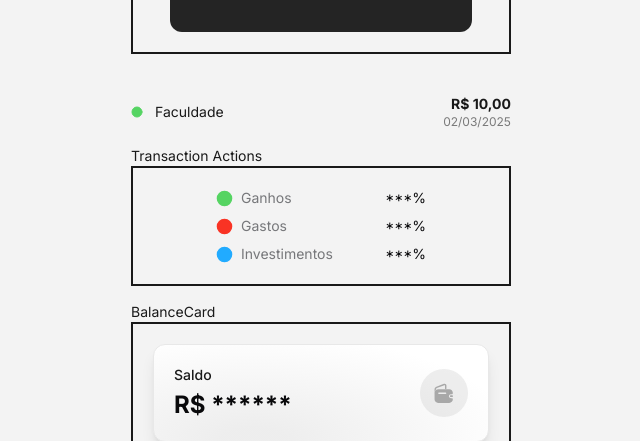
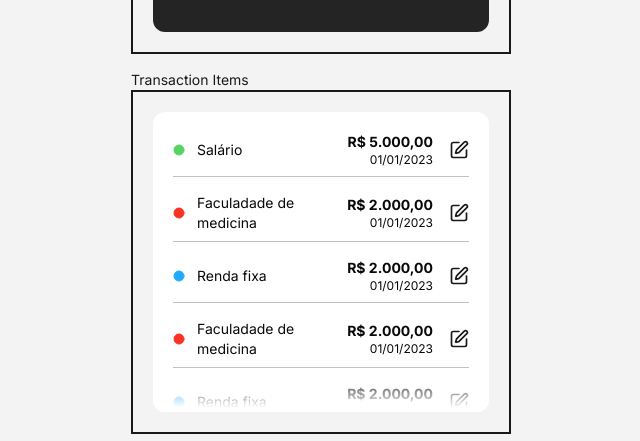
Before and after one commit to jaksondeoliveiramartins/fsc-labs-simple-finance, a Next.js app: page /tests in a window 1280 px wide. Shown: the part 396-837 px from the top of the page, without its empty margins (319-959 px from the left). Built offline with nearby package versions, Linux system fonts and the light colour scheme; no server answers.

Commit message:
refactor: adjust components for transaction registration

```diff
--- a/app/_components/TransactionActions.tsx
+++ b/app/_components/TransactionActions.tsx
@@ -10,7 +10,7 @@ import { DialogOverlay } from "@radix-ui/react-dialog";
 export default function TransactionActions() {
   const [open, setOpen] = useState(false);
   return (
-    <div className="rounded-[12px] bg-[#242424] px-[30px] py-[35px]">
+    <div className="w-full rounded-[12px] bg-[#242424] px-[30px] py-[35px]">
       <div className="flex items-center justify-between gap-[15px]">
         <h2 className="text-base font-semibold text-white">Transações</h2>
         <div className="flex gap-2">
--- a/app/_components/TransactionBadge.tsx
+++ b/app/_components/TransactionBadge.tsx
@@ -10,7 +10,9 @@ interface TransactionBadgeProps {
 
 const TransactionBadge = ({ transactionType }: TransactionBadgeProps) => {
   const { color } = TransactionTypeConfig[transactionType as TransactionType];
-  return <Circle size={12} fill={color} stroke={color} />;
+  return (
+    <Circle fill={color} stroke={color} className="h-3 min-h-3 w-3 min-w-3" />
+  );
 };
 
 export default TransactionBadge;
--- a/app/_components/TransactionBreakdown.tsx
+++ b/app/_components/TransactionBreakdown.tsx
@@ -1,5 +1,5 @@
 import { TransactionType } from "../_types/transactionType";
-import PercentTransaction from "./PercentTransaction";
+import TransactionPercent from "./TransactionPercent";
 
 interface TransactionBreakdownProps {
   isShowAmount: boolean;
@@ -9,17 +9,17 @@ const TransactionBreakdown = ({ isShowAmount }: TransactionBreakdownProps) => {
   return (
     <div className="text-black">
       <div className="flex flex-col items-center justify-center gap-2">
-        <PercentTransaction
+        <TransactionPercent
           transactionType={TransactionType.EARNING}
           percentNumber={50}
           showAmount={isShowAmount}
         />
-        <PercentTransaction
+        <TransactionPercent
           transactionType={TransactionType.EXPENSE}
           percentNumber={30}
           showAmount={isShowAmount}
         />
-        <PercentTransaction
+        <TransactionPercent
           transactionType={TransactionType.INVESTMENT}
           percentNumber={20}
           showAmount={isShowAmount}
--- a/app/_components/TransactionItem.tsx
+++ b/app/_components/TransactionItem.tsx
@@ -1,3 +1,4 @@
+import { SquarePenIcon } from "lucide-react";
 import { TransactionType } from "../_types/transactionType";
 import TransactionBadge from "./TransactionBadge";
 
@@ -15,19 +16,26 @@ const TransactionItem = ({
   transactionDate,
 }: TransactionItemProps) => {
   return (
-    <div className="mt-10 flex justify-between">
+    <div className="flex w-full justify-between gap-4">
       <div className="flex items-center gap-3">
         <TransactionBadge transactionType={transactionType} />
-        <div className="text-sm">{transactionName}</div>
+        <div className="text-sm text-[var(--card-foreground)]">
+          {transactionName}
+        </div>
       </div>
-      <div className="flex flex-col items-end">
-        <div className="text-sm font-bold">
-          {new Intl.NumberFormat("pt-BR", {
-            style: "currency",
-            currency: "BRL",
-          }).format(Number(transactionValue))}
+      <div className="flex items-center gap-4">
+        <div className="flex flex-col items-end">
+          <div className="text-sm font-bold text-[var(--card-foreground)]">
+            {new Intl.NumberFormat("pt-BR", {
+              style: "currency",
+              currency: "BRL",
+            }).format(Number(transactionValue))}
+          </div>
+          <div className="text-xs text-[var(--card-foreground)]">
+            {transactionDate}
+          </div>
         </div>
-        <div className="text-xs text-[#7A7A7A]">{transactionDate}</div>
+        <SquarePenIcon className="h-5 w-5 cursor-pointer" />
       </div>
     </div>
   );
--- /dev/null
+++ b/app/_components/TransactionItemsCard.tsx
@@ -0,0 +1,47 @@
+import { TransactionType } from "../_types/transactionType";
+import TransactionItem from "./TransactionItem";
+
+interface TransactionItemsCardProps {
+  transactions: {
+    transactionType: TransactionType;
+    transactionName: string;
+    transactionValue: string;
+    transactionDate: string;
+  }[];
+}
+
+const TransactionItemsCard = ({ transactions }: TransactionItemsCardProps) => {
+  return (
+    <div className="relative">
+      {transactions.length > 0 && (
+        <div
+          className="relative flex max-h-[300px] w-full flex-col items-center justify-start gap-2 overflow-y-auto rounded-[12px] bg-[var(--card)] p-5"
+          style={{ scrollbarWidth: "none", scrollBehavior: "smooth" }}
+        >
+          {transactions.map((transaction, index) => (
+            <div key={index} className="w-full">
+              <TransactionItem
+                transactionType={transaction.transactionType}
+                transactionName={transaction.transactionName}
+                transactionValue={transaction.transactionValue}
+                transactionDate={transaction.transactionDate}
+              />
+              {index < transactions.length - 1 && (
+                <hr className="my-2 border-[var(--hr-border-color)]" />
+              )}
+            </div>
+          ))}
+        </div>
+      )}
+      <div
+        className="absolute bottom-0 left-0 h-10 w-full rounded-b-[12px]"
+        style={{
+          background:
+            "linear-gradient(to top, var(--card) 0%, var(--card) 10%, transparent 100%)",
+        }}
+      ></div>
+    </div>
+  );
+};
+
+export default TransactionItemsCard;
--- a/app/_components/PercentTransaction.tsx
+++ b/app/_components/TransactionPercent.tsx
@@ -1,25 +1,25 @@
-import { CircleIcon } from "lucide-react";
 import {
   TransactionTypeConfig,
   TransactionType,
 } from "../_types/transactionType";
+import TransactionBadge from "./TransactionBadge";
 
-interface PercentTransactionProps {
+interface TransactionPercentProps {
   transactionType: TransactionType;
   percentNumber: number;
   showAmount?: boolean;
 }
 
-const PercentTransaction = ({
+const TransactionPercent = ({
   transactionType,
   percentNumber,
   showAmount = false,
-}: PercentTransactionProps) => {
-  const { color, label } = TransactionTypeConfig[transactionType];
+}: TransactionPercentProps) => {
+  const { label } = TransactionTypeConfig[transactionType];
   return (
     <div className="flex w-10/16 items-center justify-between">
       <div className="flex items-center gap-2">
-        <CircleIcon size={17} color={`${color}`} fill={`${color}`} />
+        <TransactionBadge transactionType={transactionType} />
         <p className="text-sm font-normal text-[var(--label-foreground)]">
           {label}
         </p>
@@ -31,4 +31,4 @@ const PercentTransaction = ({
   );
 };
 
-export default PercentTransaction;
+export default TransactionPercent;
--- a/app/globals.css
+++ b/app/globals.css
@@ -139,6 +139,8 @@ body::-webkit-scrollbar {
   --expense-color: oklch(63.63% 0.233 29.55);
   /* #34abff */
   --investment-color: oklch(72.35% 0.186 248.18);
+  /* #c1c1c1 */
+  --hr-border-color: oklch(0.81 0 0);
 }
 
 .dark {
@@ -204,6 +206,8 @@ body::-webkit-scrollbar {
   --card-border: oklch(0.36 0 0);
   /* #c1c1c1 */
   --label-foreground: oklch(0.81 0 0);
+  /* #424242 */
+  --hr-border-color: oklch(0.3791 0 89.88);
 }
 
 @layer base {
@@ -229,3 +233,9 @@ input:-webkit-autofill:active {
 .dash-container {
   @apply flex h-full w-full items-center justify-center;
 }
+
+.no-scrollbar {
+  @apply hidden;
+  scrollbar-width: none;
+  -ms-overflow-style: none;
+}
--- a/app/tests/page.tsx
+++ b/app/tests/page.tsx
@@ -5,10 +5,10 @@ import BalanceCard from "../_components/BalanceCard";
 import IPeriod from "../_interfaces/IPeriod";
 import TransactionActions from "../_components/TransactionActions";
 import DateRangePicker from "../_components/DateRangePicker";
-import PercentTransaction from "../_components/PercentTransaction";
 import { TransactionType } from "../_types/transactionType";
-import TransactionItem from "../_components/TransactionItem";
 import TransactionTypeSelector from "../_components/TransactionTypeSelector";
+import TransactionItemsCard from "../_components/TransactionItemsCard";
+import TransactionPercent from "../_components/TransactionPercent";
 
 export default function ComponentTest() {
   const [period, setPeriod] = useState<IPeriod>({
@@ -55,26 +55,73 @@ export default function ComponentTest() {
           <TransactionActions />
         </div>
       </div>
-      <TransactionItem
-        transactionName="Faculdade"
-        transactionValue="10"
-        transactionDate="02/03/2025"
-        transactionType={TransactionType.EARNING}
-      />
+
+      {/* Transaction Items */}
+      <div>
+        <div className="text-sm">Transaction Items</div>
+        <div className="flex w-full flex-col items-center justify-center border-2 p-5">
+          <TransactionItemsCard
+            transactions={[
+              {
+                transactionType: TransactionType.EARNING,
+                transactionName: "Salário",
+                transactionValue: "5000",
+                transactionDate: "01/01/2023",
+              },
+              {
+                transactionType: TransactionType.EXPENSE,
+                transactionName: "Faculadade de medicina",
+                transactionValue: "2000",
+                transactionDate: "01/01/2023",
+              },
+              {
+                transactionType: TransactionType.INVESTMENT,
+                transactionName: "Renda fixa",
+                transactionValue: "2000",
+                transactionDate: "01/01/2023",
+              },
+              {
+                transactionType: TransactionType.EXPENSE,
+                transactionName: "Faculadade de medicina",
+                transactionValue: "2000",
+                transactionDate: "01/01/2023",
+              },
+              {
+                transactionType: TransactionType.INVESTMENT,
+                transactionName: "Renda fixa",
+                transactionValue: "2000",
+                transactionDate: "01/01/2023",
+              },
+              {
+                transactionType: TransactionType.EXPENSE,
+                transactionName: "Faculadade de medicina",
+                transactionValue: "2000",
+                transactionDate: "01/01/2023",
+              },
+              {
+                transactionType: TransactionType.INVESTMENT,
+                transactionName: "Renda fixa",
+                transactionValue: "2000",
+                transactionDate: "01/01/2023",
+              },
+            ]}
+          />
+        </div>
+      </div>
 
       {/* Percent Transaction */}
       <div>
-        <div className="text-sm">Transaction Actions</div>
+        <div className="text-sm">Percent Transaction</div>
         <div className="flex w-full flex-col items-center justify-center gap-2 border-2 p-5">
-          <PercentTransaction
+          <TransactionPercent
             transactionType={TransactionType.EARNING}
             percentNumber={50}
           />
-          <PercentTransaction
+          <TransactionPercent
             transactionType={TransactionType.EXPENSE}
             percentNumber={20}
           />
-          <PercentTransaction
+          <TransactionPercent
             transactionType={TransactionType.INVESTMENT}
             percentNumber={30}
           />
```
